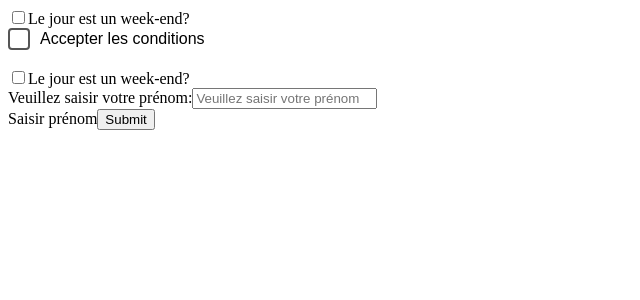
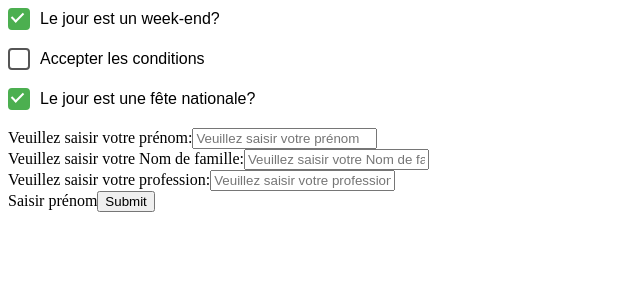
Before and after one commit to Malek-Ben-Anes/digital-means-school, a React (Vite) app: page / in a window 1280 px wide. Shown: the top 300 px of the page, without its empty margins (0-640 px from the left). Built offline with nearby package versions, Linux system fonts and the light colour scheme.

Commit message:
ajouter checkbox custom generic

```diff
--- a/src/App.css
+++ b/src/App.css
@@ -46,5 +46,5 @@
 
 /* effet hover */
 .checkbox-container:hover .checkmark {
-  border-color: #4caf50;
+  border-color: lightgreen;
 }
--- a/src/App.jsx
+++ b/src/App.jsx
@@ -1,16 +1,22 @@
-import { useState } from "react";
+import { CheckBox } from "./seance3/CheckBox";
 
 function App() {
+  const isWeekend = true;
+  const isNationalDay = true;
+
   return (
     <form>
-      <input id="weekend-mars" type="checkBox" name="weekend" value={false} />
-      <label htmlFor="weekend-mars">Le jour est un week-end?</label>
+      <CheckBox text="Le jour est un week-end?" isChecked={isWeekend} />
 
+      <br />
       <CheckBox text="Accepter les conditions" />
 
       <br />
-      <input type="checkBox" className="" name="jourferie" value={true} />
-      <label>Le jour est un week-end?</label>
+      <CheckBox
+        text="Le jour est une fête nationale?"
+        isChecked={isNationalDay}
+      />
+
       <br />
       <label htmlFor="champPrenom">Veuillez saisir votre prénom:</label>
       <input
@@ -19,6 +25,24 @@ function App() {
         name="champlibre"
         placeholder="Veuillez saisir votre prénom"
       />
+
+      <br />
+      <label htmlFor="champPrenom">Veuillez saisir votre Nom de famille:</label>
+      <input
+        id="champPrenom"
+        type="text"
+        name="champlibre"
+        placeholder="Veuillez saisir votre Nom de famille"
+      />
+
+      <br />
+      <label htmlFor="champPrenom">Veuillez saisir votre profession:</label>
+      <input
+        id="champPrenom"
+        type="text"
+        name="champlibre"
+        placeholder="Veuillez saisir votre profession"
+      />
       <br />
       <label>Saisir prénom</label>
       <button type="submit">Submit</button>
@@ -26,14 +50,4 @@ function App() {
   );
 }
 
-function CheckBox({ text }) {
-  return (
-    <label class="checkbox-container">
-      <input type="checkbox" />
-      <span class="checkmark"></span>
-      {text}
-    </label>
-  );
-}
-
 export default App;
--- /dev/null
+++ b/src/seance3/CheckBox.jsx
@@ -0,0 +1,9 @@
+export function CheckBox({ text, isChecked }) {
+  return (
+    <label class="checkbox-container">
+      <input type="checkbox" checked={isChecked} />
+      <span class="checkmark"></span>
+      {text}
+    </label>
+  );
+}
```
